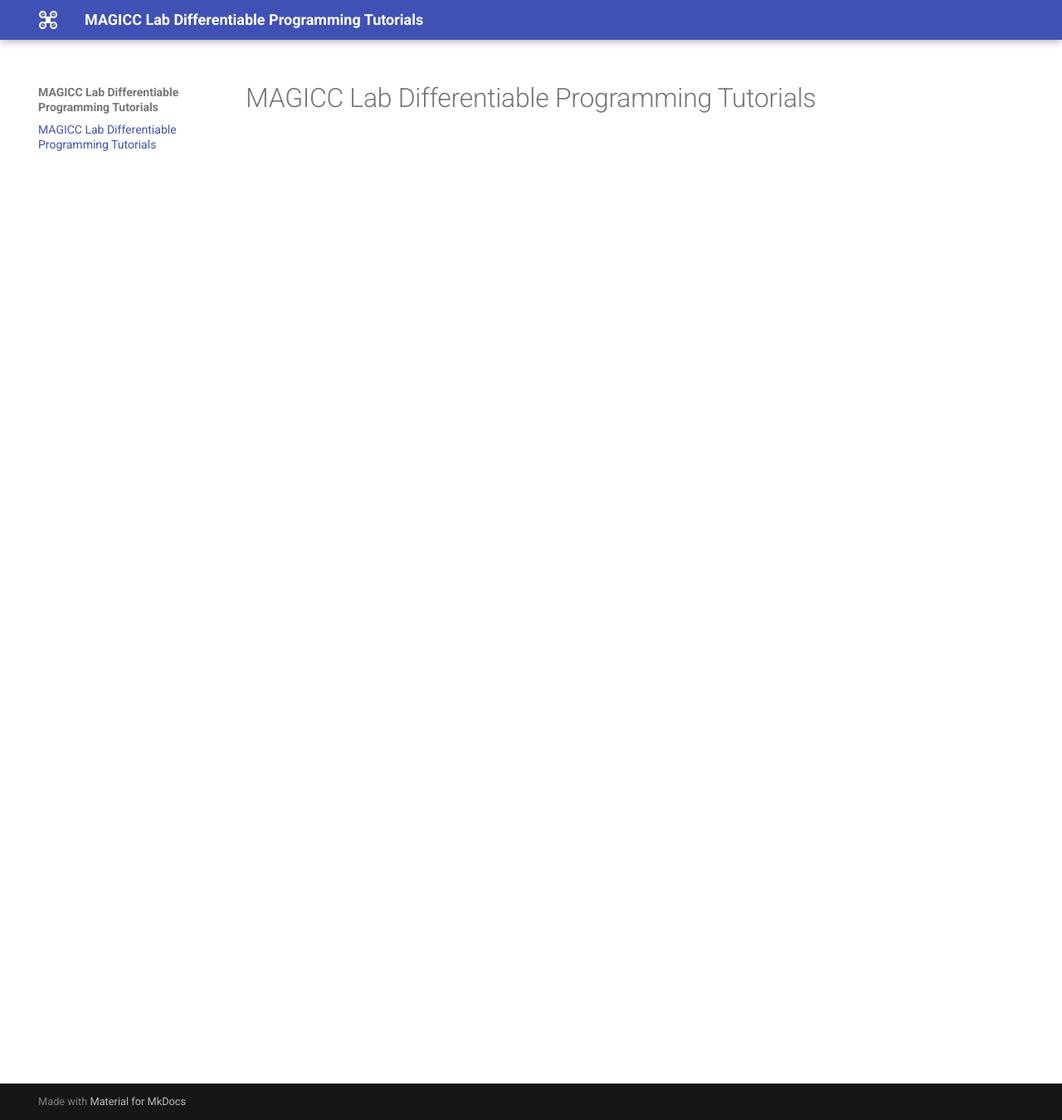
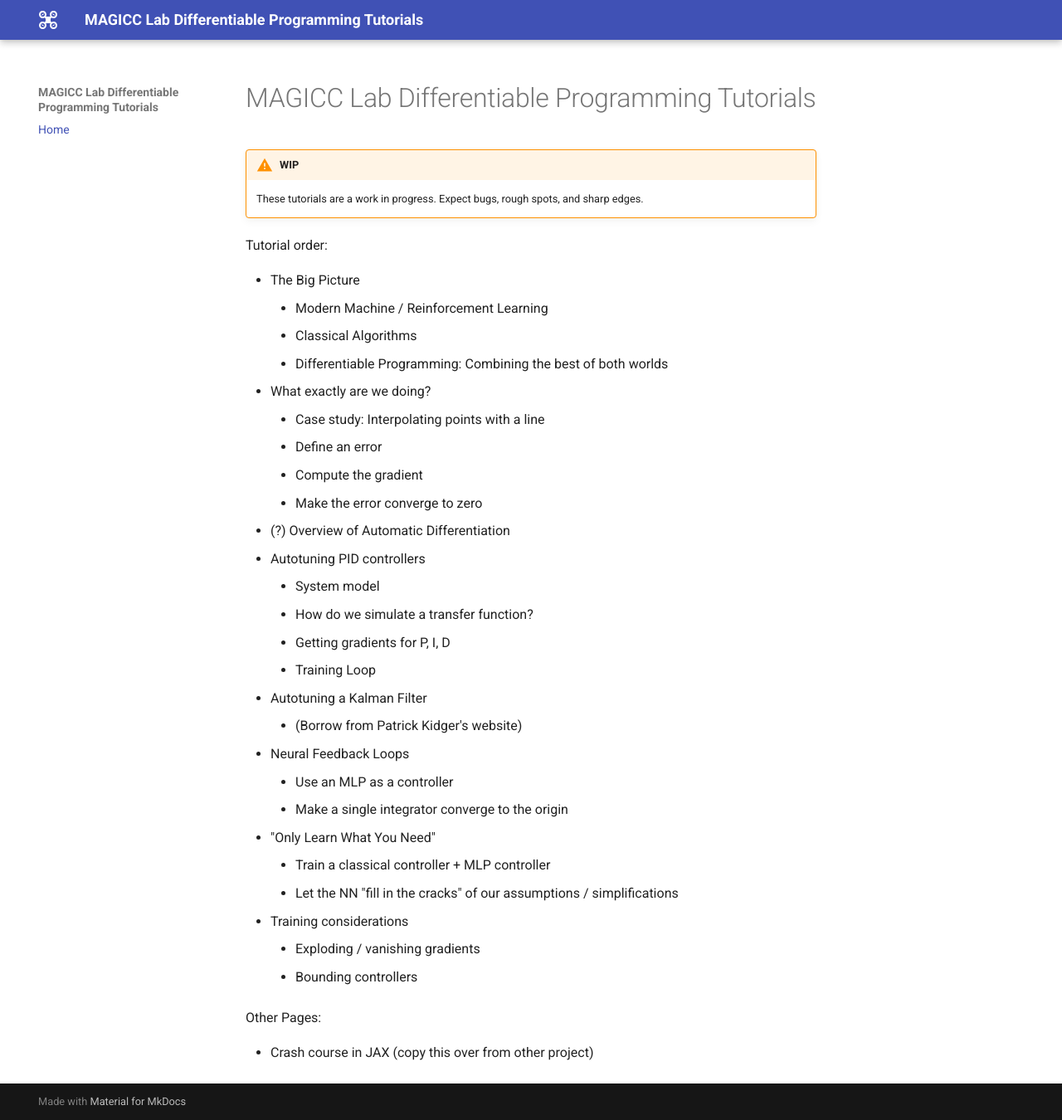
Before and after one commit to byu-magicc/magiccdp, an MkDocs documentation site: the page built from docs/index.md, in a window 1280 px wide and 1350 px high. Shown: the whole window at 83% size. Built offline with MkDocs 1.6.1 and Material for MkDocs 9.7.7, drawn with Linux system fonts in a browser that asks for light colours.

Commit message:
Updated README.md and made rough outline

```diff
--- a/docs/index.md
+++ b/docs/index.md
@@ -1 +1,38 @@
 # MAGICC Lab Differentiable Programming Tutorials
+
+!!! warning "WIP"
+
+    These tutorials are a work in progress. Expect bugs, rough spots, and sharp edges.
+
+Tutorial order:
+
+* The Big Picture
+    * Modern Machine / Reinforcement Learning
+    * Classical Algorithms
+    * Differentiable Programming: Combining the best of both worlds
+* What exactly are we doing?
+    * Case study: Interpolating points with a line
+    * Define an error
+    * Compute the gradient
+    * Make the error converge to zero
+* (?) Overview of Automatic Differentiation
+* Autotuning PID controllers
+    * System model
+    * How do we simulate a transfer function?
+    * Getting gradients for P, I, D
+    * Training Loop
+* Autotuning a Kalman Filter
+    * (Borrow from Patrick Kidger's website)
+* Neural Feedback Loops
+    * Use an MLP as a controller
+    * Make a single integrator converge to the origin
+* "Only Learn What You Need"
+    * Train a classical controller + MLP controller
+    * Let the NN "fill in the cracks" of our assumptions / simplifications
+* Training considerations
+    * Exploding / vanishing gradients
+    * Bounding controllers
+
+Other Pages:
+
+* Crash course in JAX (copy this over from other project)
--- a/mkdocs.yml
+++ b/mkdocs.yml
@@ -27,4 +27,4 @@ extra_javascript:
 
 
 nav:
-  - "index.md"
+  - Home: "index.md"
```
Also changed, not shown: README.md (+23 -0 lines).
